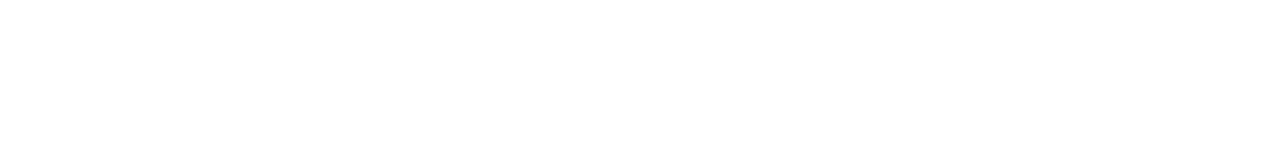
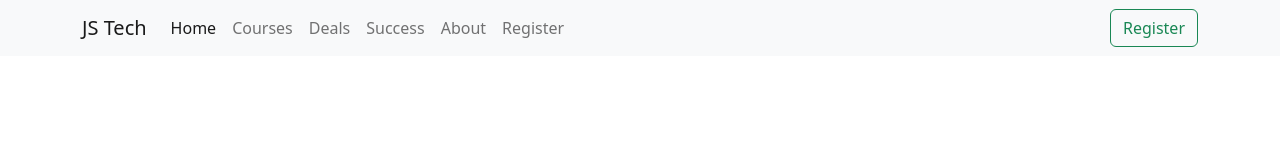
Before and after one commit to junaaid96/JsTech, a plain HTML site: page index.html in a window 1280 px wide. Drawn offline with nearby package versions, Linux system fonts and the light colour scheme.

Commit message:
icon and navbar added

```diff
--- a/index.html
+++ b/index.html
@@ -1,17 +1,57 @@
 <!DOCTYPE html>
 <html lang="en">
+
 <head>
     <meta charset="UTF-8">
     <meta http-equiv="X-UA-Compatible" content="IE=edge">
     <meta name="viewport" content="width=device-width, initial-scale=1.0">
+    <!-- Favicon -->
+    <link rel="shortcut icon" href="images/icon/favicon.ico" type="image/x-icon">
     <title>JS Tech</title>
     <!-- Bootstrap CSS -->
     <link rel="stylesheet" href="https://cdn.jsdelivr.net/npm/bootstrap@5.2.0/dist/css/bootstrap.min.css">
 </head>
+
 <body>
-
+    <header>
+        <!-- navbar -->
+        <nav class="navbar navbar-expand-lg bg-light">
+            <div class="container">
+                <a class="navbar-brand" href="#">JS Tech</a>
+                <button class="navbar-toggler" type="button" data-bs-toggle="collapse"
+                    data-bs-target="#navbarSupportedContent" aria-controls="navbarSupportedContent"
+                    aria-expanded="false" aria-label="Toggle navigation">
+                    <span class="navbar-toggler-icon"></span>
+                </button>
+                <div class="collapse navbar-collapse" id="navbarSupportedContent">
+                    <ul class="navbar-nav me-auto mb-2 mb-lg-0">
+                        <li class="nav-item">
+                            <a class="nav-link active" aria-current="page" href="#">Home</a>
+                        </li>
+                        <li class="nav-item">
+                            <a class="nav-link" href="#">Courses</a>
+                        </li>
+                        <li class="nav-item">
+                            <a class="nav-link" href="#">Deals</a>
+                        </li>
+                        <li class="nav-item">
+                            <a class="nav-link" href="#">Success</a>
+                        </li>
+                        <li class="nav-item">
+                            <a class="nav-link" href="#">About</a>
+                        </li>
+                        <li class="nav-item">
+                            <a class="nav-link" href="#">Register</a>
+                        </li>
+                    </ul>
+                    <button type="button" class="btn btn-outline-success">Register</button>
+                </div>
+            </div>
+        </nav>
+    </header>
 
     <!-- Bootstrap JS -->
     <script src="https://cdn.jsdelivr.net/npm/bootstrap@5.2.0/dist/js/bootstrap.bundle.min.js"></script>
 </body>
+
 </html>
```
Also changed, not shown: images/icon/favicon.ico (added).
